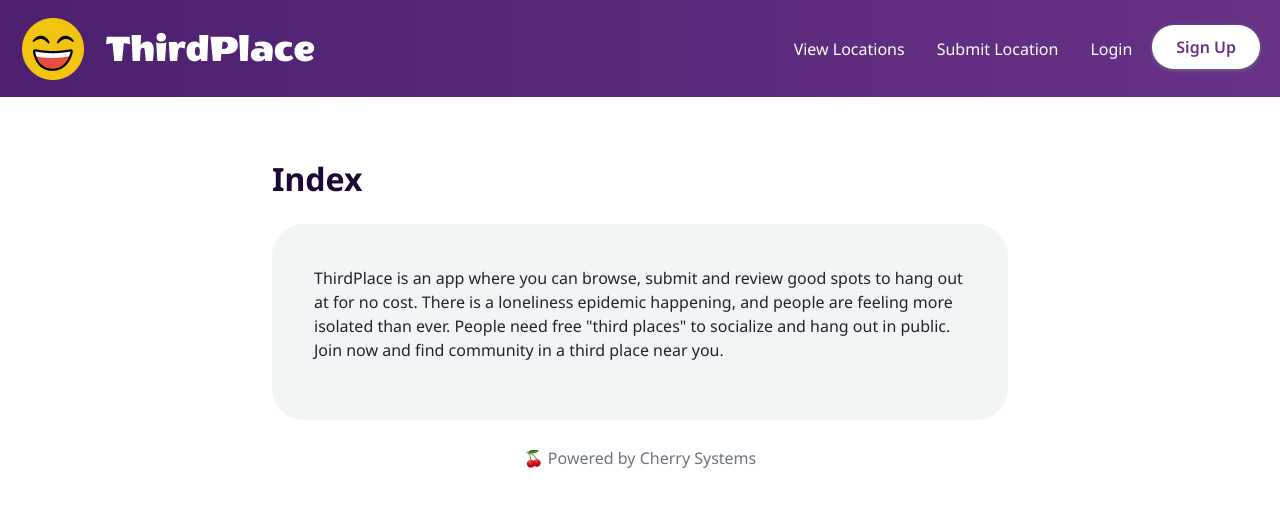
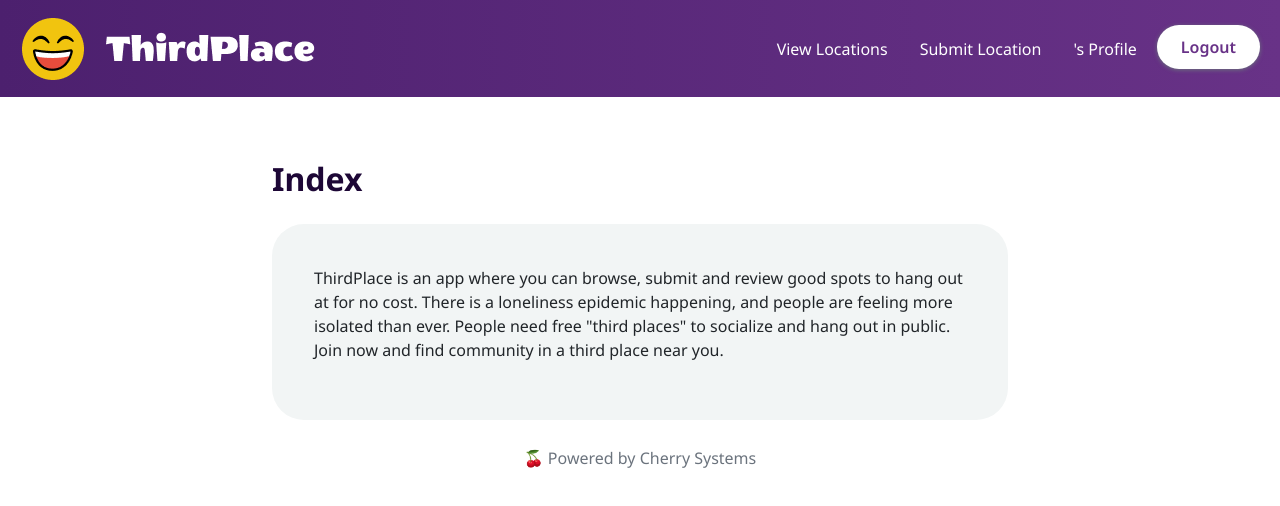
Before and after one commit to ALLHUBS-Jan-2024-Liftoff/Cherry-Systems, a React (Vite) app in the folder ThirdPlace-UI/: page / in a window 1280 px wide. Shown: the top 506 px of the page. Built offline with nearby package versions, Linux system fonts and the light colour scheme; no server answers.

Commit message:
changed nav bar to dynamically change if user exist, state still dones't fully persist, not finished

```diff
--- a/ThirdPlace-UI/src/components/navigation/NavLinks.jsx
+++ b/ThirdPlace-UI/src/components/navigation/NavLinks.jsx
@@ -2,7 +2,16 @@ import { Link } from "react-router-dom";
 import { useAuth } from "../../context/AuthContext";
 
 export default function NavLinks() {
-    const { user, isAuthenticated } = useAuth();
+    const { user, isAuthenticated, logout } = useAuth();
+
+    const handleSubmit = async () => {
+        await logout();
+        console.log("log in user profile handlelogout");
+        alert("You have logged out!");
+        // After logout, redirect to the login page
+        // navigate('/login', { user, isAuthenticated });
+        // window. location. reload();
+    };
 
     return (
 
@@ -10,12 +19,10 @@ export default function NavLinks() {
 
         <ul className="navbar-nav me-auto mb-2 mb-lg-0 p-1">
 
+            {!user ? (
+                <>
                     <li className="nav-item">
                         <Link to={{ pathname: '/SearchAndList', state: { user, isAuthenticated }}} className="nav-item">View Locations</Link>
-            </li>
-
-            <li className="nav-item">
-                <Link to={{ pathname: '/SubmitLocation', state: { user, isAuthenticated }}} className="nav-item">Submit Location</Link>
                     </li>
 
                     <li className="nav-item">
@@ -25,6 +32,25 @@ export default function NavLinks() {
                     <Link to={{ pathname: '/Registration', state: { user, isAuthenticated }}}>
                         <button className="navbar-button">Sign Up</button>
                     </Link>
+                </>
+            ) : (
+                <>
+                    <li className="nav-item">
+                        <Link to={{ pathname: '/SearchAndList', state: { user, isAuthenticated }}} className="nav-item">View Locations</Link>
+                    </li>
+                    <li className="nav-item">
+                        <Link to={{ pathname: '/SubmitLocation', state: { user, isAuthenticated }}} className="nav-item">Submit Location</Link>
+                    </li>
+
+                    <li className="nav-item">
+                        <Link to={{ pathname: '/profile', state: { user, isAuthenticated }}} className="nav-item">{user.username}'s Profile</Link>
+                    </li>
+
+                    <Link to={{ pathname: '/', state: { user, isAuthenticated }}}>
+                        <button className="navbar-button" onClick={handleSubmit}>Logout</button>
+                    </Link>
+                </>
+            )}
 
         </ul>
 
--- a/ThirdPlace-UI/src/components/pages/Login.jsx
+++ b/ThirdPlace-UI/src/components/pages/Login.jsx
@@ -11,6 +11,7 @@ export default function Login() {
   useEffect(() => {
     if (user !== null) {
       navigate('/profile', { user, isAuthenticated });
+      console.log("log in Login page in useEffect");
     }
   }, [])
 
--- a/ThirdPlace-UI/src/components/pages/Registration.jsx
+++ b/ThirdPlace-UI/src/components/pages/Registration.jsx
@@ -1,8 +1,19 @@
 import React, { useEffect } from "react";
 import Navbar from "../navigation/Navbar";
 import AddUserForm from "../user/AddUserForm";
+import { useNavigate } from "react-router-dom";
+import { useAuth } from "../../context/AuthContext";
 
 const Registration = () => {
+  const { user, isAuthenticated } = useAuth();
+  const navigate = useNavigate();
+
+  useEffect(() => {
+    if (user !== null) {
+      navigate('/profile', { user, isAuthenticated });
+    }
+  }, [])
+
   return (
     <>
       <Navbar />
--- a/ThirdPlace-UI/src/components/pages/UserProfile.jsx
+++ b/ThirdPlace-UI/src/components/pages/UserProfile.jsx
@@ -1,4 +1,4 @@
-import React from 'react';
+import React, { useEffect } from 'react';
 import ProfileInfoCard from '../user/ProfileInfoCard';
 import Navbar from '../navigation/Navbar';
 import { Link, useNavigate } from 'react-router-dom';
@@ -9,11 +9,11 @@ export default function UserProfile() {
 
   const navigate = useNavigate();
 
-  const handleLogout = async () => {
-    await logout();
-    // After logout, redirect to the login page
-    navigate('/login', { user, isAuthenticated });
-  };
+  useEffect(() => {
+    if (user === null) {
+      navigate('/login', { user, isAuthenticated });
+    }
+  }, [])
 
   return (
     <div>
@@ -32,13 +32,6 @@ export default function UserProfile() {
 
           <ProfileInfoCard/>
 
-          {/* Temporary logout button, will be removed after dynamic Sign Up / Logout and Login / My Profile buttons are implemented */}
-          <button
-            className="submit-button"
-            onClick={handleLogout}>
-            Logout
-          </button>
-
           <div className='review-card'>
               <h3>Submitted Locations</h3>
               <p>Locations here</p>
--- a/ThirdPlace-UI/src/components/user/LoginForm.jsx
+++ b/ThirdPlace-UI/src/components/user/LoginForm.jsx
@@ -22,26 +22,19 @@ const LoginForm = () => {
 
         try {
             await login(username, email, password);
-            setSuccess(true);
-            // navigate('/profile', { user, isAuthenticated });
+            window. location. reload(); // check if need this
+            setError('');
+            alert(`${username} has logged in!`);
+            // setSuccess(true);
+            window.location.href = "/";
         } catch (error) {
-            setError('Login failed. Please try again!');
+            setError('Failed to login. Please try again!');
         }
 
     };
 
     return (
         <>
-            {success ? (
-                <section>
-                    <h1>User "{username}" is logged in!</h1>
-                    <br />
-                    <p>
-                        <Link to='/profile'>Go to My Profile</Link>
-                    </p>
-                </section>
-            ) : (
-            <section>
             {error ? <div className="alert alert-danger">{error}</div> : ""}
 
             <form onSubmit={handleSubmit}>
@@ -93,9 +86,6 @@ const LoginForm = () => {
             </form>
 
             <p>Don't have an account? <Link to="/Registration">Register</Link></p>
-            </section>
-            )}
-
         </>
     )
 }
--- a/ThirdPlace-UI/src/context/AuthContext.jsx
+++ b/ThirdPlace-UI/src/context/AuthContext.jsx
@@ -1,5 +1,6 @@
 import { createContext, useEffect, useState, useContext } from "react";
 import { getCurrentUser, login as authLogin, logout as authLogout } from "../service/AuthService";
+import { useNavigate } from "react-router-dom";
 
 const AuthContext = createContext();
 
@@ -8,8 +9,10 @@ export const useAuth = () => {
 };
 
 export const AuthProvider = ({ children }) => {
-    const [user, setUser] = useState(null);
-    const [isAuthenticated, setIsAuthenticated] = useState(false);
+    const [user, setUser] = useState(sessionStorage.getItem("user") || null);
+    const [isAuthenticated, setIsAuthenticated] = useState(sessionStorage.getItem("isAuthenticated") || false);
+    sessionStorage.setItem("user", JSON.stringify(user));
+    sessionStorage.setItem("isAuthenticated", isAuthenticated);
 
     const checkAuthUser = async () => {
         try {
@@ -17,10 +20,8 @@ export const AuthProvider = ({ children }) => {
             if (currentUser) {
                 setUser(currentUser);
                 console.log(currentUser);
-                // localStorage.setItem('user', user);
                 setIsAuthenticated(true);
                 console.log(`Authenticated: ${isAuthenticated}`);
-                // localStorage.setItem('isAuthenticated', isAuthenticated);
             }
         } catch (error) {
             setUser(null);
@@ -34,7 +35,9 @@ export const AuthProvider = ({ children }) => {
     const handleLogin = async (username, email, password) => {
         try {
             const loginStatus = await authLogin(username, email, password);
-            // console.log(loginStatus);
+            setIsAuthenticated(true); // reaches here but doesn't
+            console.log(`Authenticated: ${isAuthenticated}`);
+            // window. location. reload();
         } catch (error) {
             console.error('Failed to login!', error);
             throw error;
@@ -42,11 +45,19 @@ export const AuthProvider = ({ children }) => {
     };
 
     const handleLogout = async () => {
-        await authLogout();
-        setUser(null);
-        // localStorage.removeItem('user');
-        setIsAuthenticated(false);
-        // localStorage.removeItem('isAuthenticated');
+        try {
+            await authLogout();
+            setUser(null);
+            console.log("log in auth context handleLogout");
+            setIsAuthenticated(false);
+            sessionStorage.removeItem("user");
+            sessionStorage.removeItem("isAuthenticated");
+            // sessionStorage.clear();
+            // window. location. reload();
+        } catch (error) {
+            console.error('Failed to logout!', error);
+            throw error;
+        }
     };
 
     return(
--- a/ThirdPlace-UI/src/service/AuthService.js
+++ b/ThirdPlace-UI/src/service/AuthService.js
@@ -55,10 +55,11 @@ export const logout = async () => {
             headers: { 'Content-Type': 'application/json' }
         });
 
-        console.log(response);
-
+        console.log("Logout response: " + response.data, response.statusText);
+        console.log("log in auth service try");
         return response.data;
     } catch (error) {
+        console.log("Logout log: in auth service catch");
         console.error('Failed to logout!', error);
         throw error;
     };
--- a/ThirdPlace-UI/src/service/UserServices.js
+++ b/ThirdPlace-UI/src/service/UserServices.js
@@ -28,7 +28,7 @@ export const registerUser = async (username, email, verifyEmail, password, verif
       headers: { 'Content-Type': 'application/json' },
       withCredentials: true
     });
-    console.log(response.data, response.status);
+    console.log("Registration Response: ", response.data, response.status);
     return response.data;
   } catch (error) {
     const errorData = error.response.data;
```
Lines whose indentation alone changed are shown as unchanged.
